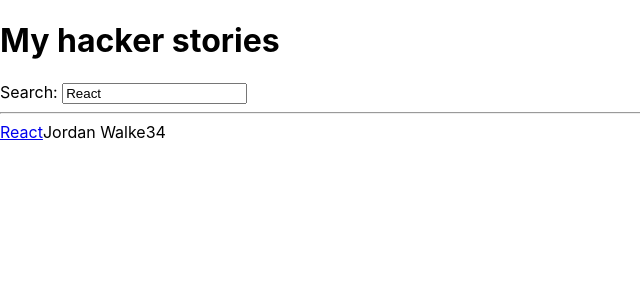
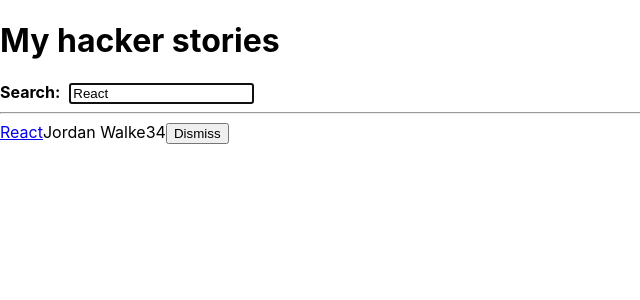
Before and after one commit to Sabathrodriguez/hacker-stories, a React (Create React App) app: page / in a window 1280 px wide. Shown: the top 300 px of the page, without its empty margins (0-640 px from the left). Built offline with nearby package versions, Linux system fonts and the light colour scheme.

Commit message:
added promises, error catching, feat. delete items

```diff
--- a/src/App.js
+++ b/src/App.js
@@ -1,17 +1,7 @@
 import React from 'react';
 import './App.css';
 
-const useSemiPersistentState = (key, initialState) => {
-  const [value, setValue] = React.useState(localStorage.getItem(key) || initialState);
-
-  React.useEffect(() => {
-    localStorage.setItem(key, value);
-  }, [value, key]);
-  return [value, setValue];
-};
-
-const App = () => {
-  const stories = [
+const initialStories = [
   {
     title: "React",
     url: "https://reactjs.org/",
@@ -30,7 +20,44 @@ const App = () => {
   }
 ]
 
+const getAsyncStories = () =>
+    new Promise(resolve =>
+      setTimeout( () => resolve({data: {stories: initialStories}}), 2000));
+
+const useSemiPersistentState = (key, initialState) => {
+  const [value, setValue] = React.useState(localStorage.getItem(key) || initialState);
+
+  React.useEffect(() => {
+    localStorage.setItem(key, value);
+  }, [value, key]);
+  return [value, setValue];
+};
+
+const App = () => {
+
   const [searchTerm, setSearchTerm] = useSemiPersistentState('search', 'React');
+
+  const [stories, setStories] = React.useState([]);
+
+  const [isLoading, setIsLoading] = React.useState(false);
+
+  const [isError, setIsError] = React.useState(false);
+
+  React.useEffect(() => {
+    setIsLoading(true);
+
+    getAsyncStories().then(result => {
+      setStories(result.data.stories);
+      setIsLoading(false);
+    }).catch(() => setIsError(true));
+  }, []);
+
+  const handleRemoveStory = item => {
+    const newStories = stories.filter(
+      story => item.objectID !== story.objectID
+    );
+    setStories(newStories);
+  };
 
   React.useEffect(() => {
     localStorage.setItem('search', searchTerm);
@@ -52,39 +79,66 @@ const App = () => {
     <div>
       <h1>My hacker stories</h1>
 
-      <Search onSearch={handleSearch} search={searchTerm}/>
+      <InputWithLabel id="search" value={searchTerm} isFocused onInputChange={handleSearch}>
+        <strong><SimpleTextComponent yourText="Search:"/></strong>
+      </InputWithLabel>
 
       <hr/>
-      <List list={searchedStories}/>
+      {isError && <p>Something went wrong...</p>}
+      { isLoading ? (<p>Loading...</p>) :<List list={searchedStories} onRemoveItem={handleRemoveStory}/> }
     </div>
   );
 };
 
-const Search = ({search, onSearch}) => {
+const InputWithLabel = ({id, value, type="text", onInputChange, isFocused, children}) => {
+
+  //A
+  const inputRef = React.useRef();
+
+  //C
+  React.useEffect(() => {
+    if (isFocused && inputRef.current) {
+      //D
+      inputRef.current.focus();
+    }
+  }, [isFocused]);
 
   return (
-    <div>
-      <label htmlFor="search">Search: </label>
-      <input id="search" type="text" value={search} onChange={onSearch}/>
-    </div>
+    <>
+      <label htmlFor={id}>{children}</label> &nbsp;
+      {/* B */}
+      <input ref={inputRef} id={id} type={type} value={value} autoFocus={isFocused} onChange={onInputChange}/>
+    </>
   );
 }
 
-const List = ({ list }) => (
+const List = ({ list, onRemoveItem }) => (
     list.map(item => (
-      <Item key={item.objectID} item={item} />
+      <Item key={item.objectID} item={item} onRemoveItem={onRemoveItem}/>
   ))
 );
 
-const Item = ({ item }) => {
+const Item = ({ item, onRemoveItem }) => {
+  const handleRemoveItem = () => {
+    onRemoveItem(item);
+  }
   return (
     <div>
       <span><a href={item.url}>{item.title}</a></span>
       <span>{item.author}</span>
       <span>{item.num_comments}</span>
       <span>{item.points}</span>
+      <span><button type="button" onClick={() => handleRemoveItem(item)}>Dismiss</button></span>
     </div>
   )
 }
 
+const SimpleTextComponent = ({yourText}) => {
+  return (
+    <>
+      {yourText}
+    </>
+  )
+}
+
 export default App;
```
Lines whose indentation alone changed are shown as unchanged.
